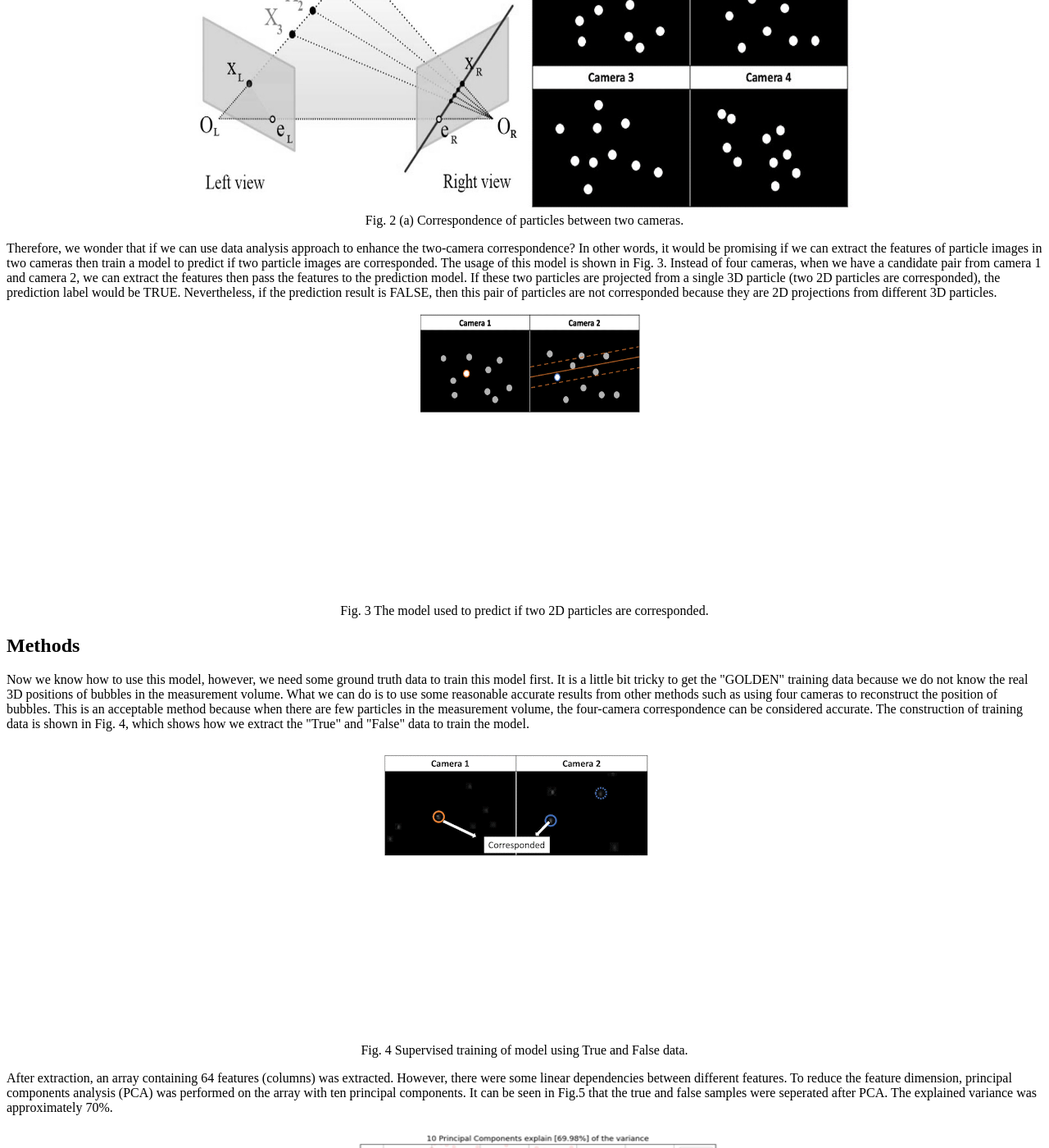
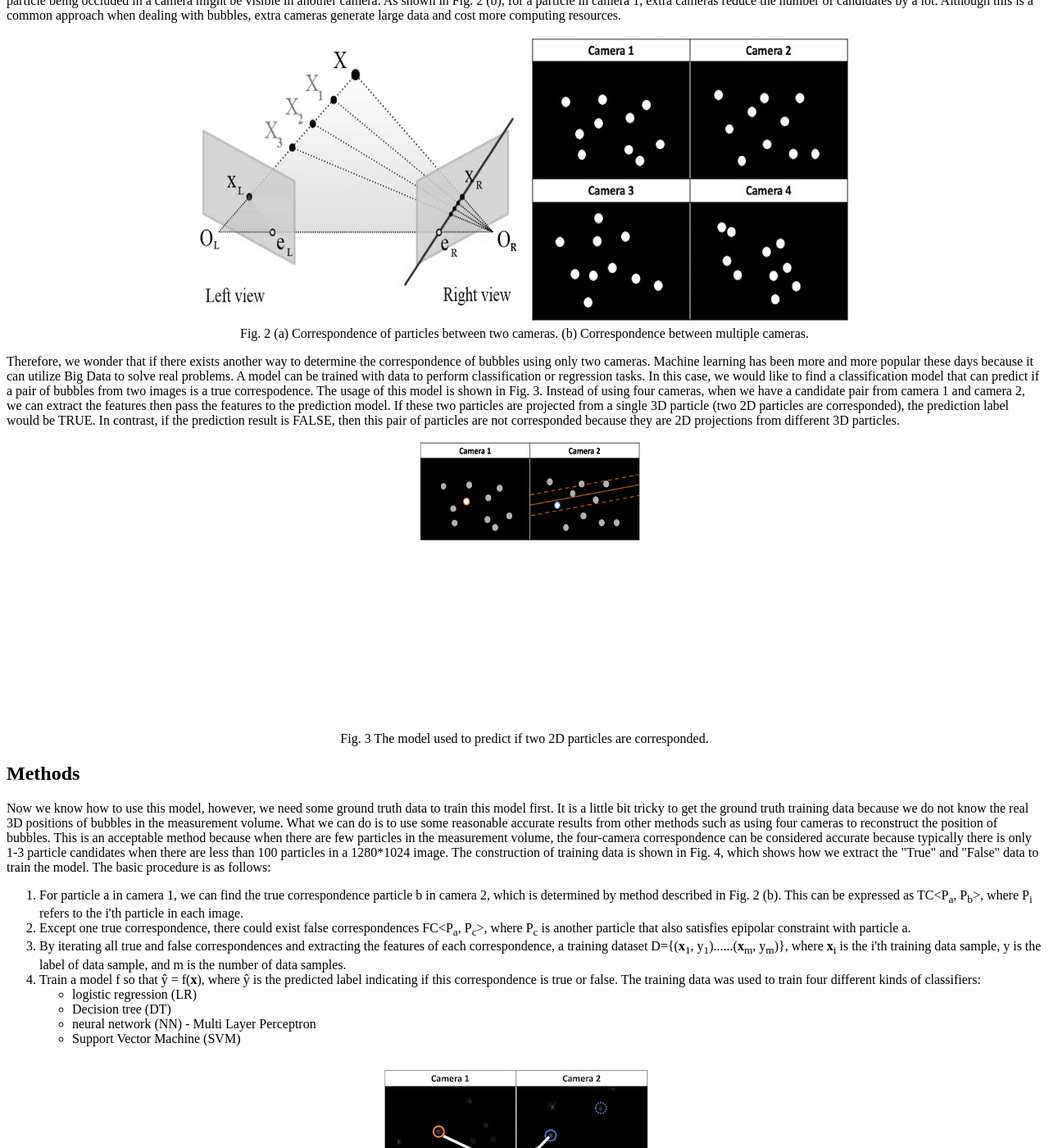
Before and after one commit to yuzhao0215/ds_portfolio, a Jekyll site: the page built from _projects/project1.html, in a window 1280 px wide and 1400 px high, scrolled down 1082 px. Shown: the whole window at 82% size. Built offline with Jekyll 4.4.1, drawn with Linux system fonts in a browser that asks for light colours; some of the changed text lies outside the part shown.

Commit message:
modification of project 1

```diff
--- a/_projects/project1.html
+++ b/_projects/project1.html
@@ -17,7 +17,18 @@
 
  <h2>Introduction</h2>
  <p>
-     My PhD research is about visualizing airflow movement and measuring airflow velocities. To visualize airflow, tracer particles like bubbles are added into the air as shown in Fig. 1 (a). If the positions of bubbles are known in a sequence of time, we can derive the velocities of bubbles, which are similar to the local airflow velocities. To get the positions (3D coordinates) of bubbles, the 3D reconstruction using multi-camera and triangulation is used as shown in Fig. 2 (b). The measured velocity field can be found in Fig. 1 (c).
+     It may sounds weired that why somebody wants to study bubbles?
+     Actually, my entire PhD research was about using bubbles to visualize airflow movement.
+     The bubbles we use are no different than what children play with except the bubbles are reall small (~1 mm),
+     and they are filled with Helium to have the same density with air.
+     To visualize airflow, tracer particles like bubbles are added into the air as shown in Fig. 1 (a).
+     If the positions of bubbles are known in a sequence of time,
+     we can derive the velocities of bubbles, which are similar to the local airflow velocities.
+     To get the positions (3D coordinates) of bubbles,
+     the 3D reconstruction using multi-camera and triangulation is used as shown in Fig. 2 (b).
+     An example of measured velocity field can be found in Fig. 1 (c).
+     This figure shows that the mean velocity close to the nozzle is faster than the far field,
+     which corresponds well with our common sense.
  </p>
 
  <p align="center">
@@ -27,17 +38,44 @@
  </p>
 
  <p>
-     Although only two cameras are enough to reconstruct 3D coordinates, ambiguities exist when corresponding 2D particle images among different cameras. As shown in Fig. 2, it is hard to distinguish which particle in the right camera corresponds to the left particle when there is occlusion. One way to reduce occlusion is to add extra cameras so that one particle being occluded in a camera might be visible in another camera. As shown in Fig. 2 (b), for a particle in camera A, extra cameras reduce the number of candidates a lot. However, extra cameras generate larger data and cost more computing resources.
+     Measuring accurate 3D coordinates of bubbles at each time step is the most important task,
+     however, before the 3D reconstruction, we have to perform correspondence first.
+     The <a href="https://en.wikipedia.org/wiki/Correspondence_problem">"correspondence"</a> here referes to a fundamental problem
+     in computer vision: when capturing the same object from different point of view,
+     how to determining which part of image 1 corresponds to which part in image 2.
+     In this case, we would like to know which bubble image in image 2 corresponds to a bubble in image 1.
+     Typically, only two cameras are enough to reconstruct 3D coordinates (just like we have two eyes so we can sense the depth).
+     However, ambiguities exist when corresponding 2D particle images using only two cameras as shown in Fig. 2 (a).
+     For particle X<sub>L</sub> in left image, there exists multiple candidates in right image that might correspond to X<sub>L</sub>.
+     One way to determine the correct candidate is to extract the local features of each candidate using different methods such as
+     <a href="https://en.wikipedia.org/wiki/Scale-invariant_feature_transform">SIFT</a> then compare to the features of X<sub>L</sub>.
+     This is a common method in <a href="https://en.wikipedia.org/wiki/Panorama">panorama creation</a> or
+     <a href="https://en.wikipedia.org/wiki/Image_stitching">image stitching</a>.
+     However, this method might not fit our task very well because all bubble images look very similar in each image.
+     And because bubbles are transparent, their features vary a lot from different point of views.
+     One way to reduce ambiguities of bubbles is to add extra cameras so that one particle being occluded in a camera might be visible
+     in another camera. As shown in Fig. 2 (b), for a particle in camera 1, extra cameras reduce the number of candidates by a lot.
+     Although this is a common approach when dealing with bubbles, extra cameras generate large data and cost more computing resources.
  </p>
 
  <p align="center">
      <img src="{{site.baseurl}}/assets/images/project_1/Fig-2.jpg" alt="correspondence" height=350 width=400> <img src="{{site.baseurl}}/assets/images/project_1/Fig-2b.gif" alt="fourCameras" height=350 width=400>
      <br>
-     Fig. 2 (a) Correspondence of particles between two cameras.
+     Fig. 2 (a) Correspondence of particles between two cameras. (b) Correspondence between multiple cameras.
  </p>
 
  <p>
-     Therefore, we wonder that if we can use data analysis approach to enhance the two-camera correspondence? In other words, it would be promising if we can extract the features of particle images in two cameras then train a model to predict if two particle images are corresponded. The usage of this model is shown in Fig. 3. Instead of four cameras, when we have a candidate pair from camera 1 and camera 2, we can extract the features then pass the features to the prediction model. If these two particles are projected from a single 3D particle (two 2D particles are corresponded), the prediction label would be TRUE. Nevertheless, if the prediction result is FALSE, then this pair of particles are not corresponded because they are 2D projections from different 3D particles.
+     Therefore, we wonder that if there exists another way to determine the correspondence of bubbles using only two cameras.
+     Machine learning has been more and more popular these days because it can utilize Big Data to solve real problems.
+     A model can be trained with data to perform classification or regression tasks.
+     In this case, we would like to find a classification model that can predict if a pair of bubbles from two images is a true correspodence.
+     The usage of this model is shown in Fig. 3.
+     Instead of using four cameras, when we have a candidate pair from camera 1 and camera 2,
+     we can extract the features then pass the features to the prediction model.
+     If these two particles are projected from a single 3D particle (two 2D particles are corresponded),
+     the prediction label would be TRUE.
+     In contrast, if the prediction result is FALSE, then this pair of particles are not corresponded because they are
+     2D projections from different 3D particles.
  </p>
 
  <p align="center">
@@ -48,7 +86,42 @@
 
  <h2>Methods</h2>
  <p>
-     Now we know how to use this model, however, we need some ground truth data to train this model first. It is a little bit tricky to get the "GOLDEN" training data because we do not know the real 3D positions of bubbles in the measurement volume. What we can do is to use some reasonable accurate results from other methods such as using four cameras to reconstruct the position of bubbles. This is an acceptable method because when there are few particles in the measurement volume, the four-camera correspondence can be considered accurate. The construction of training data is shown in Fig. 4, which shows how we extract the "True" and "False" data to train the model.
+     Now we know how to use this model, however, we need some ground truth data to train this model first.
+     It is a little bit tricky to get the ground truth training data because we do not know the real 3D positions of bubbles
+     in the measurement volume.
+     What we can do is to use some reasonable accurate results from other methods such as using four cameras to reconstruct
+     the position of bubbles.
+     This is an acceptable method because when there are few particles in the measurement volume,
+     the four-camera correspondence can be considered accurate because typically there is only 1-3 particle candidates when there
+     are less than 100 particles in a 1280*1024 image.
+     The construction of training data is shown in Fig. 4,
+     which shows how we extract the "True" and "False" data to train the model.
+     The basic procedure is as follows:
+     <ol>
+        <li>For particle a in camera 1, we can find the true correspondence particle b in camera 2, which is determined by method described in Fig. 2 (b).
+            This can be expressed as TC&lt;P<sub>a</sub>, P<sub>b</sub>&gt;, where P<sub>i</sub> refers to the i'th particle in each image.
+        </li>
+        <li>Except one true correspondence, there could exist false correspondences FC&lt;P<sub>a</sub>, P<sub>c</sub>&gt;,
+            where P<sub>c</sub> is another particle that also satisfies epipolar constraint with particle a.
+        </li>
+        <li>
+            By iterating all true and false correspondences and extracting the features of each correspondence,
+            a training dataset D={(<b>x</b><sub>1</sub>, y<sub>1</sub>)......(<b>x</b><sub>m</sub>, y<sub>m</sub>)},
+            where <b>x</b><sub>i</sub> is the i'th training data sample, y is the label of data sample, and m is the number of data samples.
+        </li>
+        <li>
+            Train a model f so that y&#770; = f(<b>x</b>), where y&#770; is the predicted label indicating if this correspondence is true or false.
+            The training data was used to train four different kinds of classifiers:
+            <ul>
+                <li>logistic regression (LR)</li>
+                <li>Decision tree (DT)</li>
+                <li>neural network (NN) - Multi Layer Perceptron</li>
+                <li>Support Vector Machine (SVM)</li>
+            </ul>
+        </li>
+      </ol>
+
+
  </p>
 
  <p align="center">
@@ -58,7 +131,11 @@
  </p>
 
  <p>
-     After extraction, an array containing 64 features (columns) was extracted. However, there were some linear dependencies between different features. To reduce the feature dimension, principal components analysis (PCA) was performed on the array with ten principal components. It can be seen in Fig.5 that the true and false samples were seperated after PCA. The explained variance was approximately 70%.
+     After extraction, an array containing 64 features (columns) was extracted.
+     However, there were some linear dependencies between different features.
+     To reduce the feature dimension, principal components analysis (PCA) was performed on the array with ten principal components.
+     It can be seen in Fig.5 that the true and false samples were seperated after PCA.
+     The explained variance was approximately 70%.
  </p>
 
  <p align="center">
@@ -80,5 +164,9 @@
 
  <h2>Conclusion</h2>
  <p>
-     Based on the results, we found that it is possible to use machine learning method to enhance the two-camera correspondence in VPTV, which is used achieved by traditional computer vision method such as triangulation. This is meaningful because the machine learning and data mining approaches can handle complex situations. For example, in this project, there were many features extracted, and it was difficult to utilize every feature seperately. However, with machine learning, those features can be fully utilized and great accuracy can be achieved.
+     Based on the results, we found that it is possible to use machine learning method to enhance the two-camera
+     correspondence in airflow visualization and measurement using tracer bubbles,
+     which was typically achieved by traditional computer vision method such as triangulation.
+     This is a meaningful project because by reducing the required number of cameras using machine learning,
+     the measurement volume can be greatly increased with the same number of cameras.
  </p>
```
Also changed, not shown: other parts of _projects/project1.html (+8 -1 lines).
